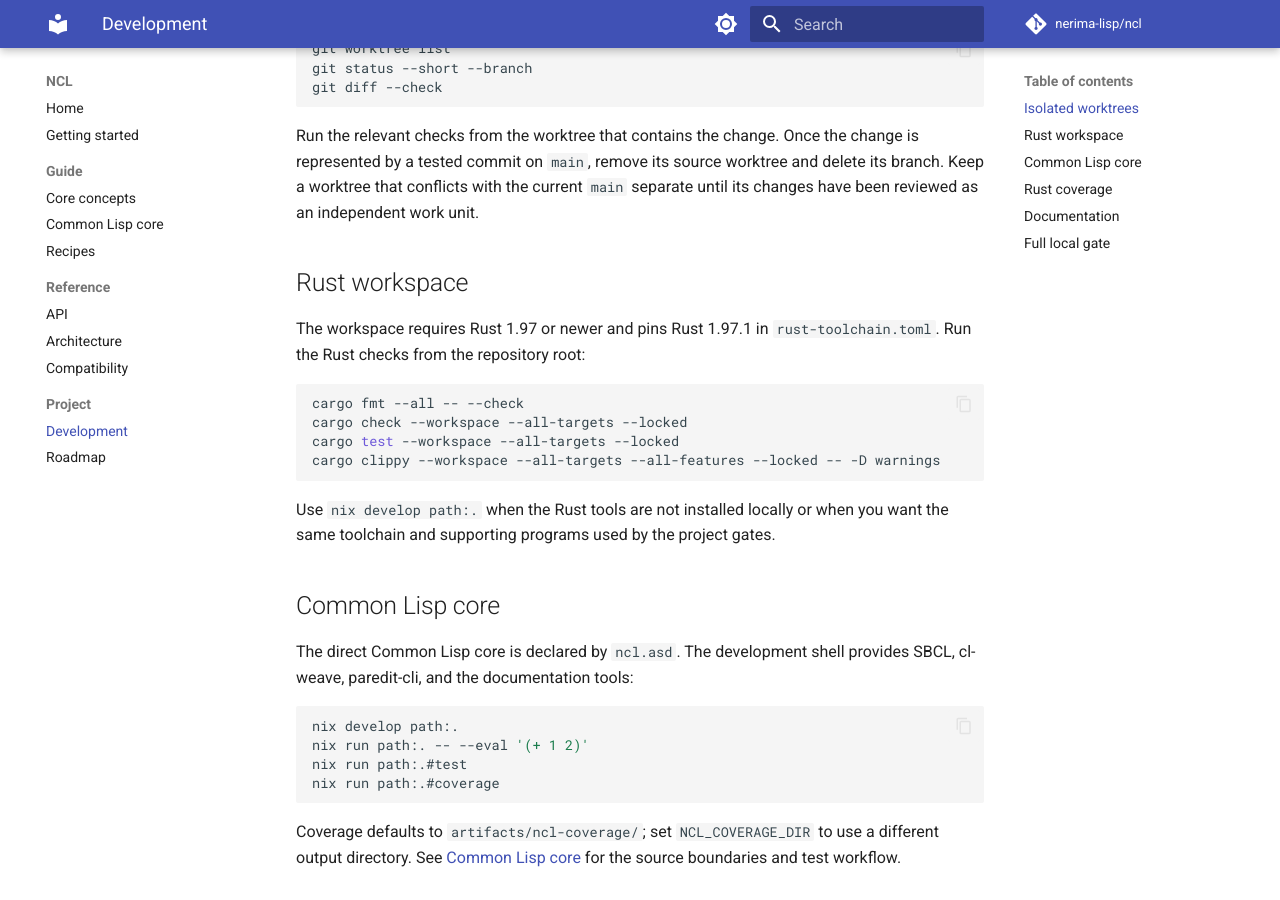
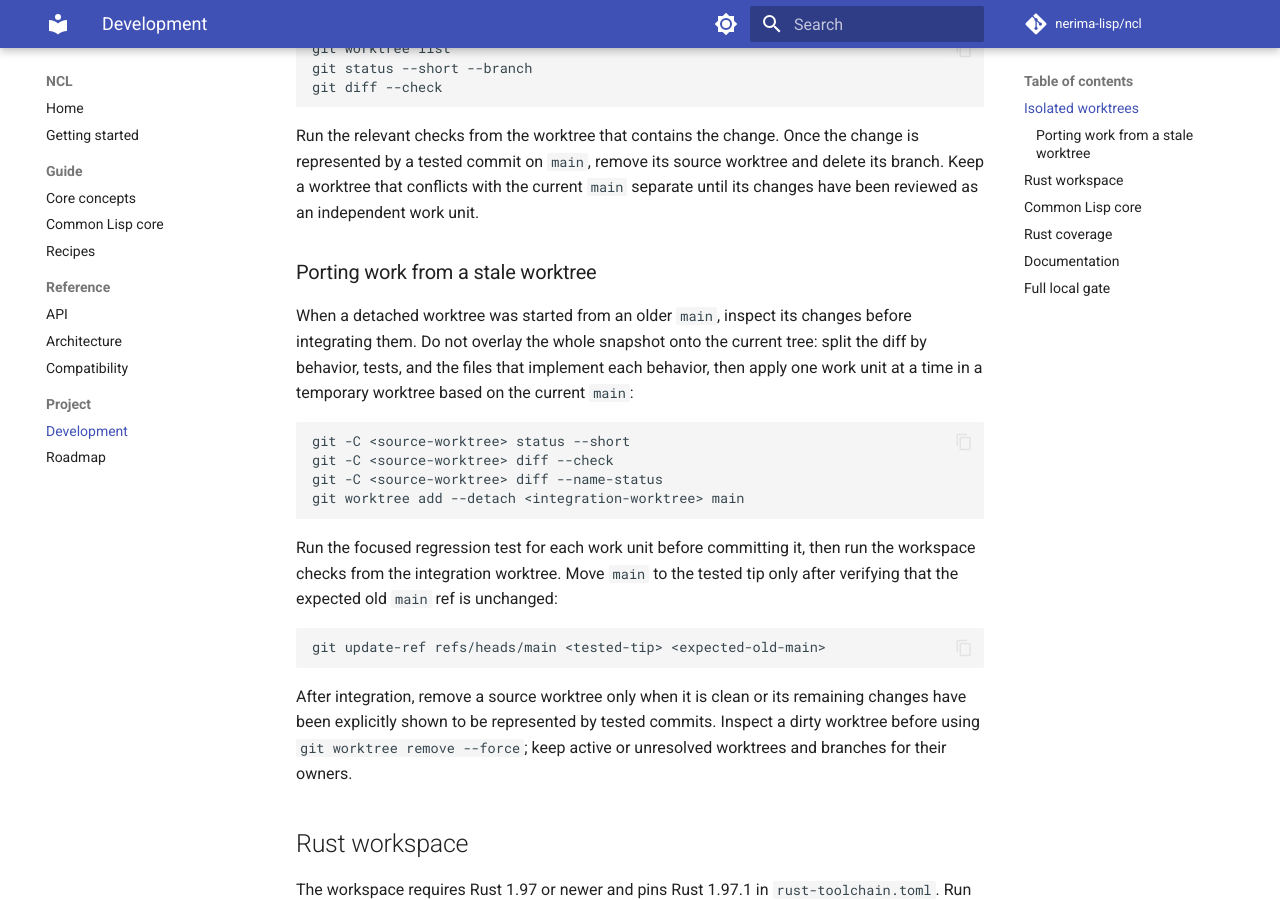
Before and after one commit to nerima-lisp/ncl, an MkDocs documentation site: the page built from docs/src/project/development.md, in a window 1280 px wide and 900 px high, scrolled down 360 px. Built offline with MkDocs 1.6.1 and Material for MkDocs 9.7.7, drawn with Linux system fonts in a browser that asks for light colours; comment, search, counter and statistics services are not loaded.

Commit message:
docs: document stale worktree integration

```diff
--- a/docs/src/project/development.md
+++ b/docs/src/project/development.md
@@ -18,6 +18,34 @@ Run the relevant checks from the worktree that contains the change. Once the
 change is represented by a tested commit on `main`, remove its source worktree
 and delete its branch. Keep a worktree that conflicts with the current `main`
 separate until its changes have been reviewed as an independent work unit.
+
+### Porting work from a stale worktree
+
+When a detached worktree was started from an older `main`, inspect its changes
+before integrating them. Do not overlay the whole snapshot onto the current
+tree: split the diff by behavior, tests, and the files that implement each
+behavior, then apply one work unit at a time in a temporary worktree based on
+the current `main`:
+
+~~~sh
+git -C <source-worktree> status --short
+git -C <source-worktree> diff --check
+git -C <source-worktree> diff --name-status
+git worktree add --detach <integration-worktree> main
+~~~
+
+Run the focused regression test for each work unit before committing it, then
+run the workspace checks from the integration worktree. Move `main` to the
+tested tip only after verifying that the expected old `main` ref is unchanged:
+
+~~~sh
+git update-ref refs/heads/main <tested-tip> <expected-old-main>
+~~~
+
+After integration, remove a source worktree only when it is clean or its
+remaining changes have been explicitly shown to be represented by tested
+commits. Inspect a dirty worktree before using `git worktree remove --force`;
+keep active or unresolved worktrees and branches for their owners.
 
 ## Rust workspace
 
```
